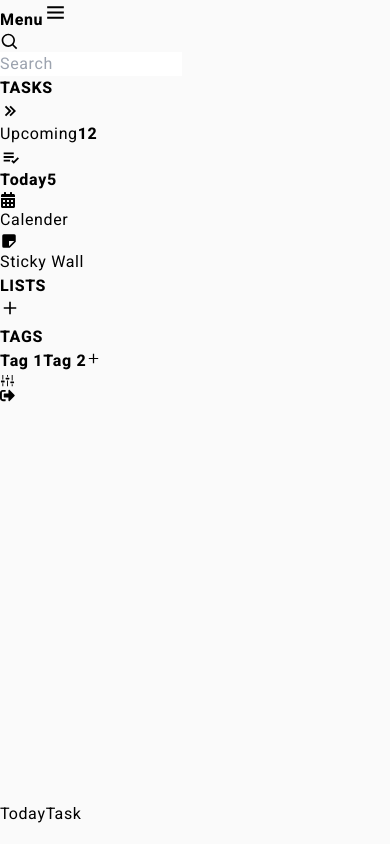
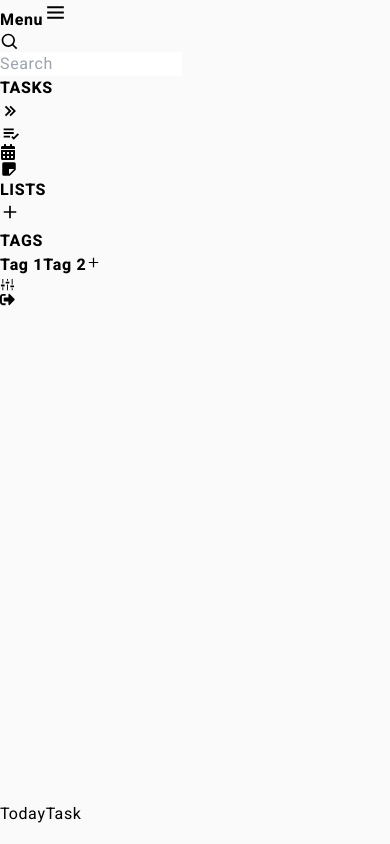
Before and after one commit to setykarimi/Note-app, a React (Vite) app: page / in a window 390 px wide. Built offline with nearby package versions, Linux system fonts and the light colour scheme.

Commit message:
Subject: Note app, Description: Edit for responsive view, Date: 9/28/2023

```diff
--- a/src/layout/sidebar/components/tasks.jsx
+++ b/src/layout/sidebar/components/tasks.jsx
@@ -1,18 +1,14 @@
 import React from "react";
-import {
-  BiChevronsRight,
-  BiListCheck,
-  BiSolidNote
-} from "react-icons/bi";
-import { FaCalendarAlt } from 'react-icons/fa';
+import { BiChevronsRight, BiListCheck, BiSolidNote } from "react-icons/bi";
+import { FaCalendarAlt } from "react-icons/fa";
 import { Link, useLocation } from "react-router-dom";
 
-export default function Tasks() {
+export default function Tasks({ expanded }) {
   const { pathname } = useLocation();
   const links = [
     {
       title: "Upcoming",
-      icon: <BiChevronsRight size={22} className="text-gray-500"/>,
+      icon: <BiChevronsRight size={22} className="text-gray-500" />,
       to: "/upcoming",
       badge: 12,
     },
@@ -35,32 +31,44 @@ export default function Tasks() {
   ];
 
   return (
-    <div className="mt-8 border-b border-b-gray-200 pb-4">
-      <span className="text-xs text-gray-600 font-bold">TASKS</span>
+    <div
+      className={`${
+        expanded ? "mt-8" : "mt-4"
+      }  border-b border-b-gray-200 pb-4`}
+    >
+      <span
+        className={`text-xs text-gray-600 font-bold block ${
+          expanded ? "text-left" : "text-center"
+        }`}
+      >
+        TASKS
+      </span>
       <div className="flex flex-col  mt-2">
         {links.map((link) => (
-          <CustomLink link={link} currentPath={pathname} />
+          <CustomLink link={link} currentPath={pathname} expanded={expanded} />
         ))}
       </div>
     </div>
   );
 }
 
-const CustomLink = ({ link, currentPath }) => {
+const CustomLink = ({ link, currentPath, expanded }) => {
   const path = link.to == currentPath;
   return (
     <Link
       to={link.to}
       className={`${
         path && "bg-gray-200 font-bold"
-      } p-2 rounded-md text-gray-600 flex items-center`}
+      } p-2 rounded-md text-gray-600 flex items-center ${
+        !expanded && "justify-center"
+      }`}
     >
       <span className="flex items-center gap-2">
         <span className="block w-5">{link.icon}</span>
-        {link.title}
+        {expanded && link.title}
       </span>
 
-      {link.badge && (
+      {link.badge && expanded && (
         <span
           className={`block ml-auto ${
             path ? "bg-white" : "bg-gray-200"
```
